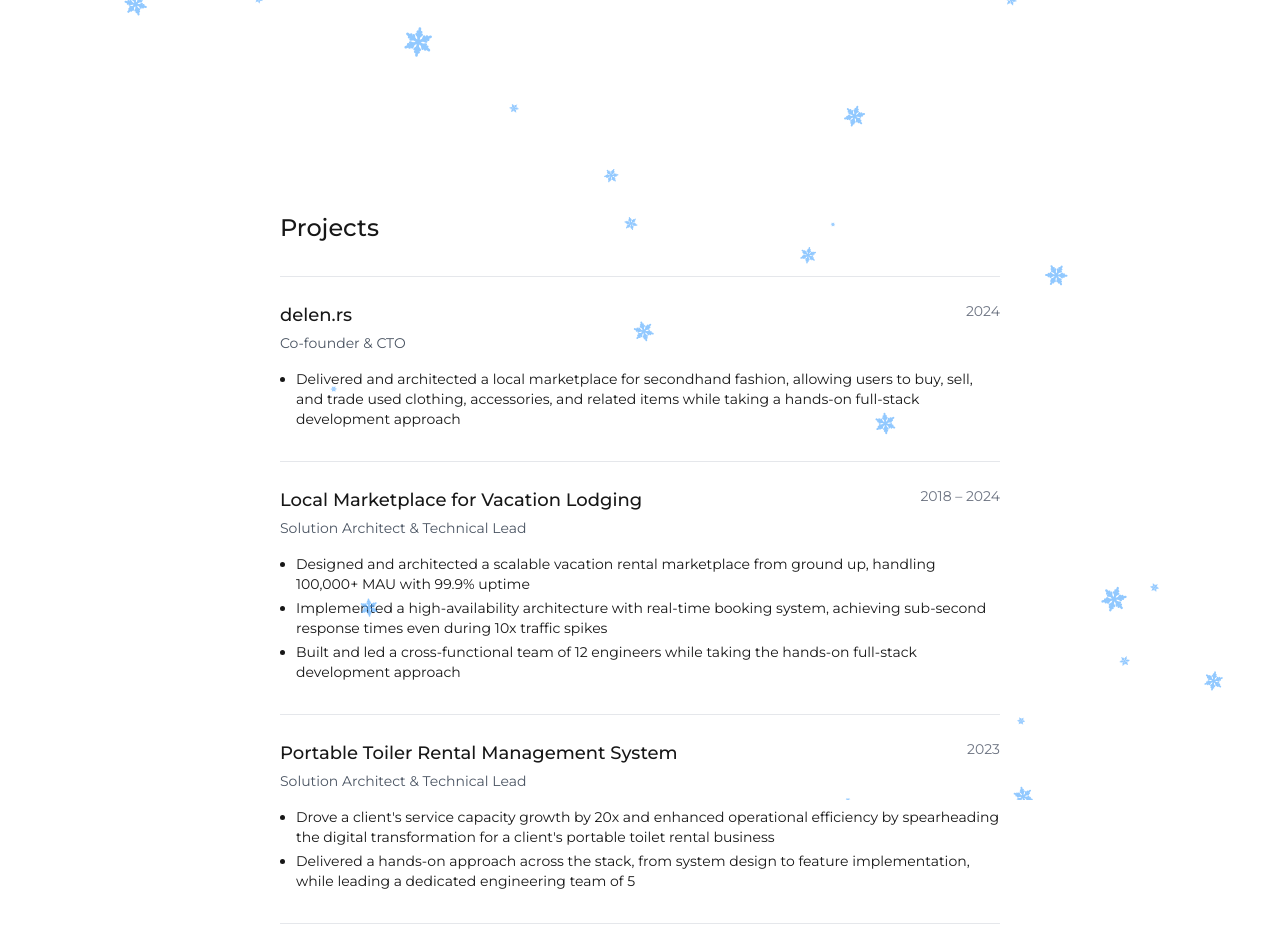
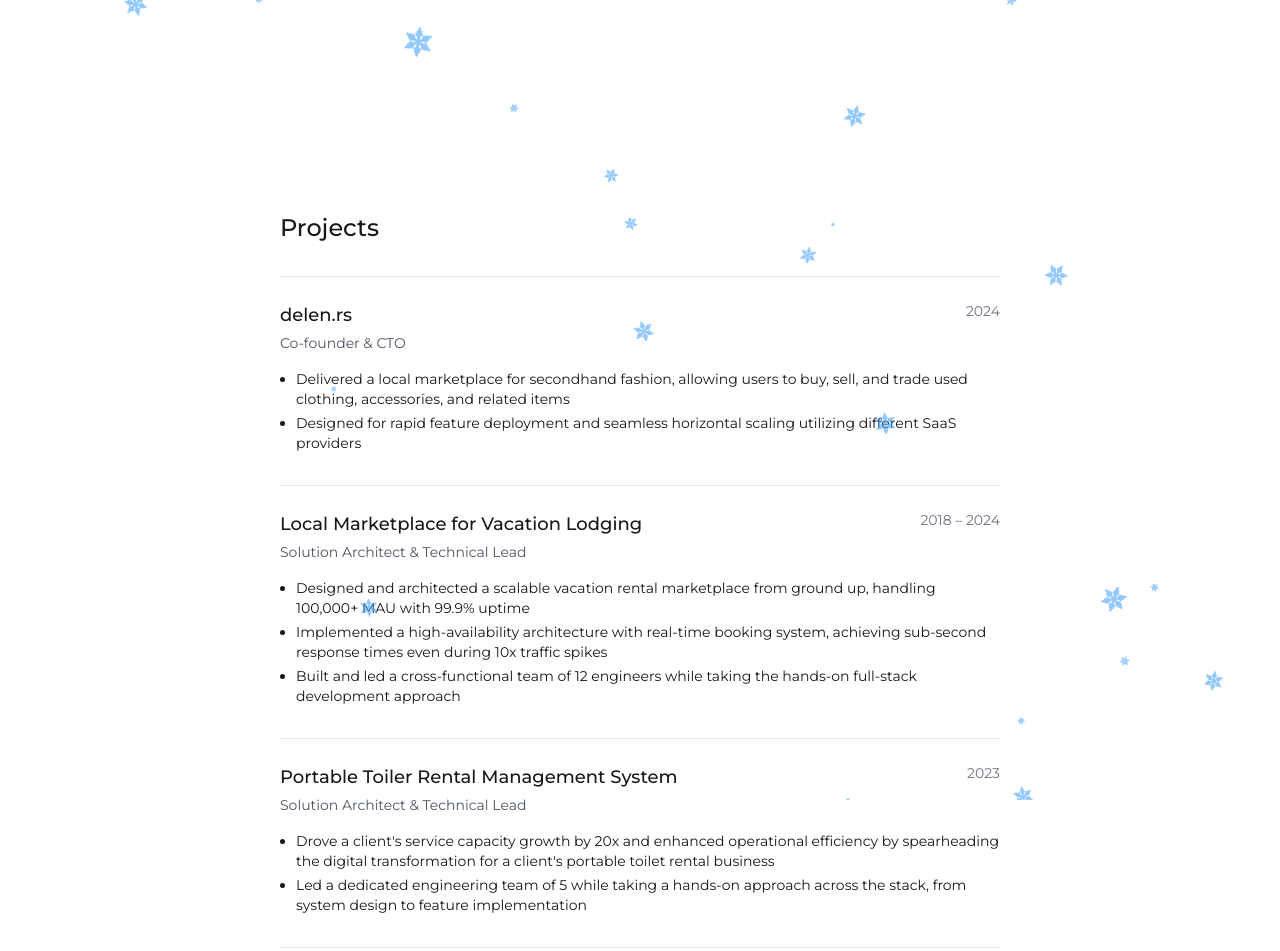
Before and after one commit to pekac/pekac.github.io, a Next.js app: page /projects in a window 1280 px wide. Shown: the top 951 px of the page. Built offline with nearby package versions, Linux system fonts and the light colour scheme.

Commit message:
Improve delen description

```diff
--- a/app/projects/projects.ts
+++ b/app/projects/projects.ts
@@ -4,7 +4,8 @@ export const projects = [
     role: "Co-founder & CTO",
     year: "2024",
     description: [
-      "Delivered and architected a local marketplace for secondhand fashion, allowing users to buy, sell, and trade used clothing, accessories, and related items while taking a hands-on full-stack development approach",
+      "Delivered a local marketplace for secondhand fashion, allowing users to buy, sell, and trade used clothing, accessories, and related items",
+      "Designed for rapid feature deployment and seamless horizontal scaling utilizing different SaaS providers",
     ],
   },
   {
@@ -23,7 +24,7 @@ export const projects = [
     year: "2023",
     description: [
       "Drove a client's service capacity growth by 20x and enhanced operational efficiency by spearheading the digital transformation for a client's portable toilet rental business",
-      "Delivered a hands-on approach across the stack, from system design to feature implementation, while leading a dedicated engineering team of 5",
+      "Led a dedicated engineering team of 5 while taking a hands-on approach across the stack, from system design to feature implementation",
     ],
   },
   {
```
